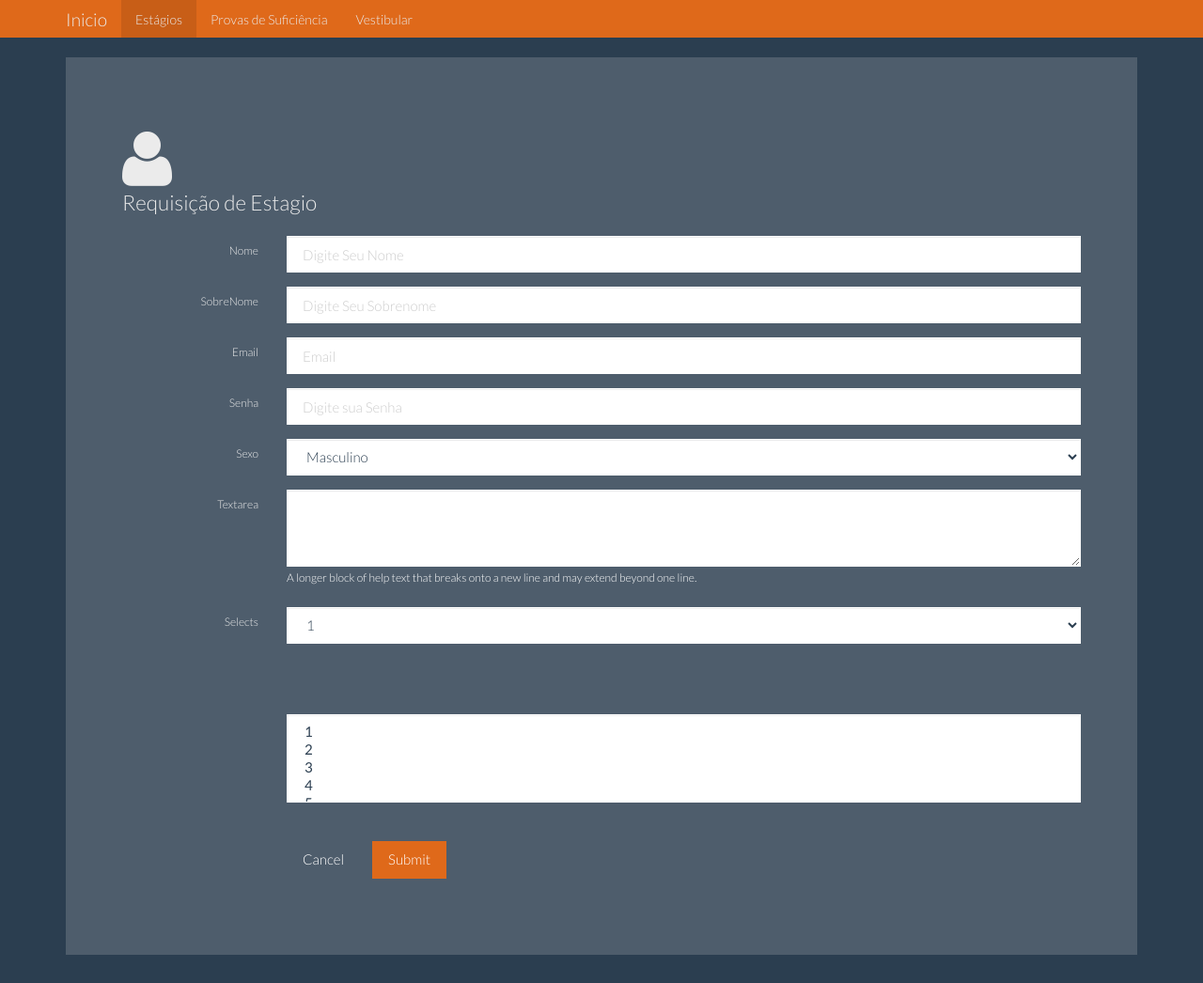
After one commit to ronaldoscotti/central-de-cadastros, a PHP site: page /estagio.php in a window 1280 px wide. The commit adds this page. Shown: the whole page at 94% size. Run offline with PHP 8.4, Linux system fonts and the light colour scheme.

Commit message:
Modificações Fracno

```diff
--- /dev/null
+++ b/estagio.php
@@ -0,0 +1,126 @@
+<!DOCTYPE html>
+<html>
+<head>
+  <title>Cadastros Unifacvest</title>
+  <link rel="stylesheet" type="text/css" href="css/font-awesome.min.css">
+  <link rel="stylesheet" type="text/css" href="css/bootstrap.min.css">
+  <link rel="stylesheet" type="text/css" href="css/custom.css">
+  <meta charset=utf-8>
+  <meta name=description content="">
+  <meta name=viewport content="width=device-width, initial-scale=1">
+</head>
+<body>
+  <nav class="navbar navbar-inverse">
+    <div class="container-fluid">
+      <div class="container">
+        <div class="navbar-header">
+          <button type="button" class="navbar-toggle collapsed" data-toggle="collapse" data-target="#bs-example-navbar-collapse-2">
+            <span class="sr-only">Toggle navigation</span>
+            <span class="icon-bar"></span>
+            <span class="icon-bar"></span>
+            <span class="icon-bar"></span>
+          </button>
+          <a class="navbar-brand" href="index.php">Inicio</a>
+        </div>
+
+        <div class="collapse navbar-collapse" id="bs-example-navbar-collapse-2">
+          <ul class="nav navbar-nav">
+            <li class="active"><a href="#">Estágios <span class="sr-only">(current)</span></a></li>
+            <li><a href="#">Provas de Suficiência</a></li>
+            <li><a href="#">Vestibular</a></li>
+          </ul>
+        </div>
+      </div>
+
+    </div>
+  </nav>
+
+  <div class="container">
+    <div class="jumbotron">
+      <h1>
+        <span><i class="fa fa-user"></i></span>
+      <form class="form-horizontal">
+  <fieldset>
+    <legend>Requisição de Estagio</legend>
+
+    <div class="form-group">
+    <label for="inputNome" class="col-lg-2 control-label">Nome</label>
+      <div class="col-lg-10">
+        <input type="text" class="form-control" id="inputNome" placeholder="Digite Seu Nome">
+      </div>
+      </div>
+
+      <div class="form-group">
+        <label for="inputSobreNome" class="col-lg-2 control-label">SobreNome</label>
+        <div class="col-lg-10">
+        <input type="text" class="form-control" id="inputSobreNome" placeholder="Digite Seu Sobrenome">
+        </div>
+        </div>
+
+      <div class="form-group">
+      <label for="inputEmail" class="col-lg-2 control-label">Email</label>
+      <div class="col-lg-10">
+        <input type="text" class="form-control" id="inputEmail" placeholder="Email">
+        </div>
+    </div>
+
+    <div class="form-group">
+      <label for="inputPassword" class="col-lg-2 control-label">Senha</label>
+      <div class="col-lg-10">
+        <input type="password" class="form-control" id="inputPassword" placeholder="Digite sua Senha">
+      </div>
+    </div>
+
+
+    <div class="form-group">
+      <label for="inputSexo" class="col-lg-2 control-label">Sexo</label>
+      <div class="col-lg-10">
+        <select name="sexo" class="form-control">
+          <option value="Masculino">Masculino</option>
+          <option value="Feminino">Feminino</option>
+        </select>
+      </div>
+    </div>
+
+
+
+    <div class="form-group">
+      <label for="textArea" class="col-lg-2 control-label">Textarea</label>
+      <div class="col-lg-10">
+        <textarea class="form-control" rows="3" id="textArea"></textarea>
+        <span class="help-block">A longer block of help text that breaks onto a new line and may extend beyond one line.</span>
+      </div>
+    </div>
+
+    <div class="form-group">
+      <label for="select" class="col-lg-2 control-label">Selects</label>
+      <div class="col-lg-10">
+        <select class="form-control" id="select">
+          <option>1</option>
+          <option>2</option>
+          <option>3</option>
+          <option>4</option>
+          <option>5</option>
+        </select>
+        <br>
+        <select multiple="" class="form-control">
+          <option>1</option>
+          <option>2</option>
+          <option>3</option>
+          <option>4</option>
+          <option>5</option>
+        </select>
+      </div>
+    </div>
+    <div class="form-group">
+      <div class="col-lg-10 col-lg-offset-2">
+        <button type="reset" class="btn btn-default">Cancel</button>
+        <button type="submit" class="btn btn-primary">Submit</button>
+      </div>
+    </div>
+  </fieldset>
+</form>
+</body>
+<script src="js/jquery-2.1.3.min.js"></script>
+<script src="js/bootstrap.min.js"></script>
+</html>
--- a/index.php
+++ b/index.php
@@ -25,7 +25,7 @@
 
 				<div class="collapse navbar-collapse" id="bs-example-navbar-collapse-2">
 					<ul class="nav navbar-nav">
-						<li class="active"><a href="#">Estágios <span class="sr-only">(current)</span></a></li>
+						<li class="active"><a href="estagio.php">Estágios <span class="sr-only">(current)</span></a></li>
 						<li><a href="#">Provas de Suficiência</a></li>
 						<li><a href="#">Vestibular</a></li>
 					</ul>
```
